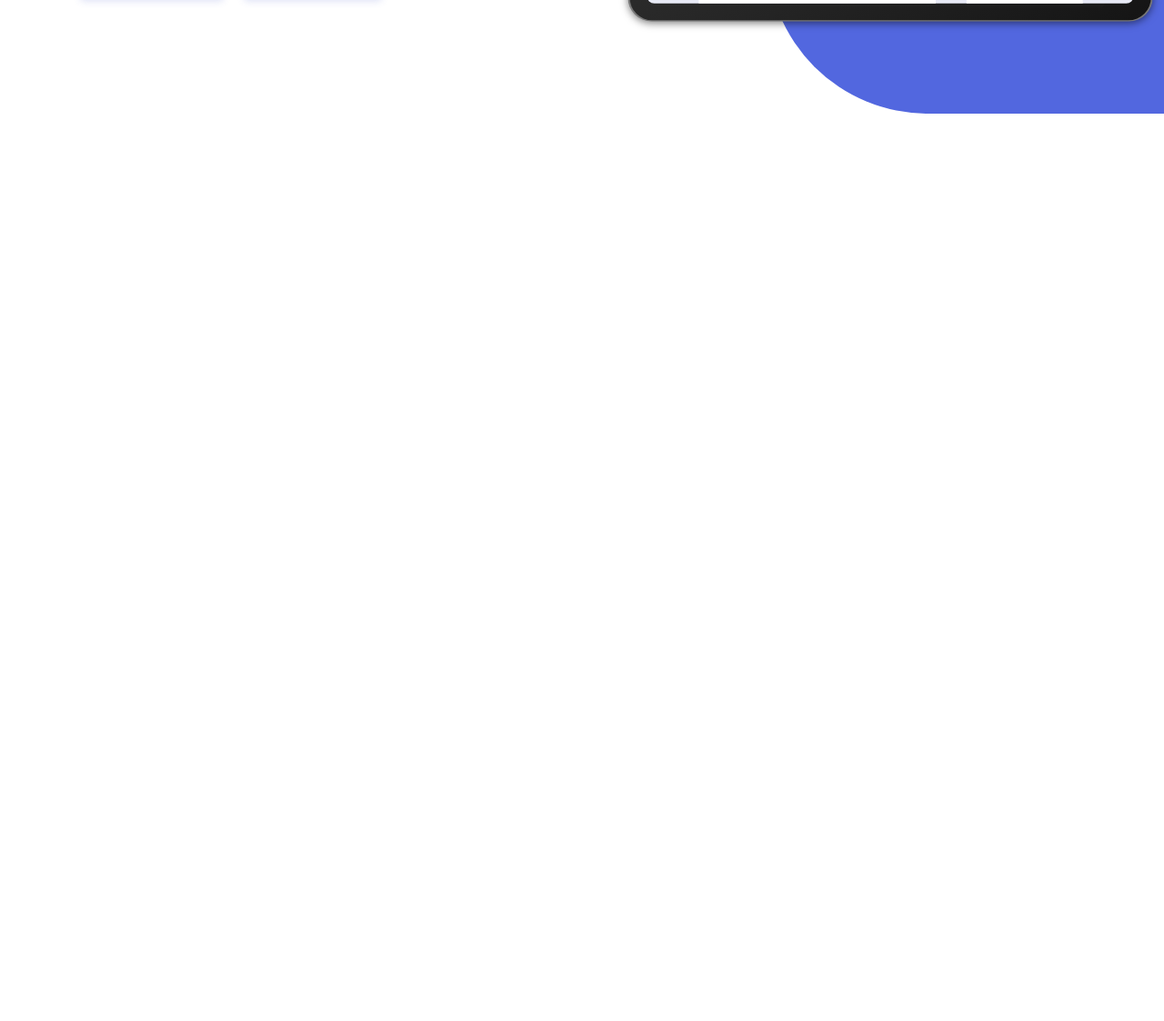
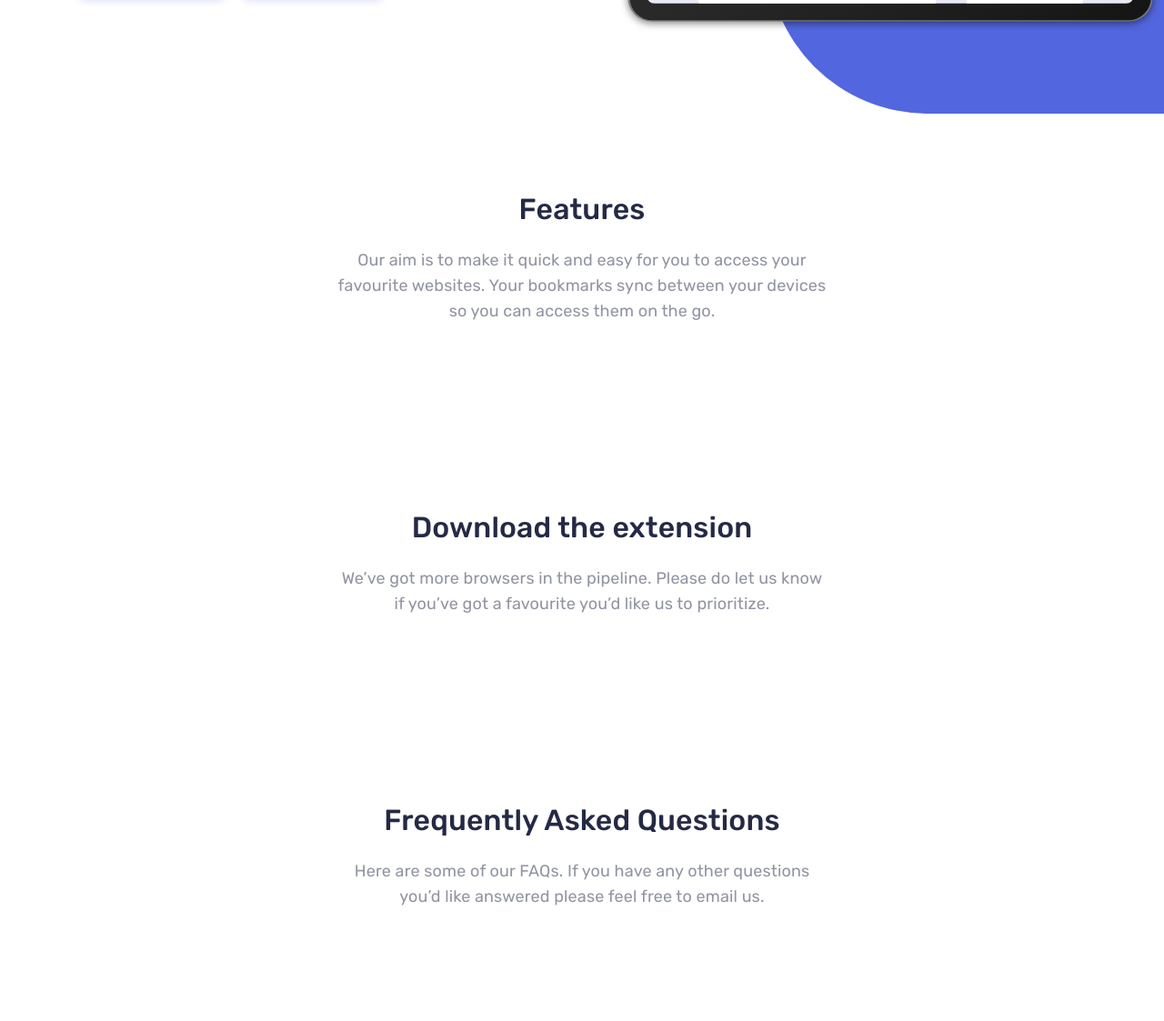
Before and after one commit to davrsirius/bookmark-project, a plain HTML site: page index.html in a window 1280 px wide. Shown: the part 563-1686 px from the top of the page at 91% size. Before the commit the page ends 800 px from the top, so only its background shows below. Drawn offline with Linux system fonts and the light colour scheme.

Commit message:
Add section styles

```diff
--- a/css/styles.css
+++ b/css/styles.css
@@ -68,7 +68,7 @@ body {
   line-height: 36px;
   letter-spacing: 0.15px;
   background-color: #fff;
-  color: var(--text-color);
+  color: var(--text-color-50);
 }
 
 img {
@@ -239,6 +239,35 @@ select:-webkit-autofill:focus {
   opacity: 0.6;
 }
 
+/* SECTION */
+
+.section {
+  padding-top: 75px;
+  padding-bottom: 75px;
+}
+
+.section__info {
+  width: 100%;
+  max-width: 540px;
+  margin-left: auto;
+  margin-right: auto;
+  margin-bottom: 48px;
+  text-align: center;
+}
+.section__title {
+  margin-top: 0;
+  margin-bottom: 16px;
+  font-size: 32px;
+  line-height: 52px;
+  font-weight: 500;
+  color: var(--text-color);
+}
+.section__description {
+  margin-top: 0;
+  font-size: 18px;
+  line-height: 28px;
+}
+
 /* SITE-HEADER */
 .site-header {
   padding: 48px 0;
--- a/index.html
+++ b/index.html
@@ -54,6 +54,36 @@
         <img class="hero__img" src="images/hero__img.svg" alt="Bookmark website sketch" width="578" height="385">
       </div>
     </div>
+
+    <!-- FEATURES -->
+    <section class="section">
+      <div class="container">
+        <div class="section__info">
+          <h2 class="section__title">Features</h2>
+          <p class="section__description">Our aim is to make it quick and easy for you to access your favourite websites. Your bookmarks sync between your devices so you can access them on the go.</p>
+        </div>
+      </div>
+    </section>
+
+    <!-- DOWNLOAD EXTENSION -->
+    <section class="section">
+      <div class="container">
+        <div class="section__info">
+          <h2 class="section__title">Download the extension</h2>
+          <p class="section__description">We’ve got more browsers in the pipeline. Please do let us know if you’ve got a favourite you’d like us to prioritize.</p>
+        </div>
+      </div>
+    </section>
+
+    <!-- FAQ -->
+    <section class="section">
+      <div class="container">
+        <div class="section__info">
+          <h2 class="section__title">Frequently Asked Questions</h2>
+          <p class="section__description">Here are some of our FAQs. If you have any other questions you’d like answered please feel free to email us.</p>
+        </div>
+      </div>
+    </section>
   </main>
 
   <script src="js/main.js"></script>
```
